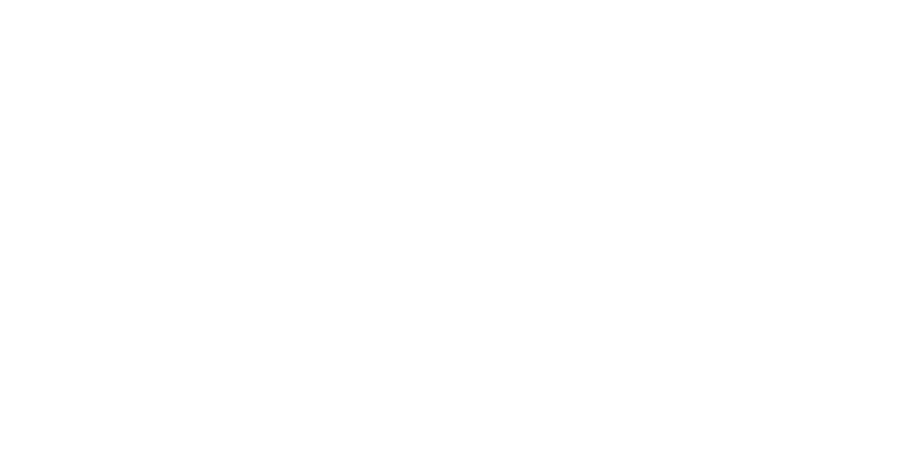
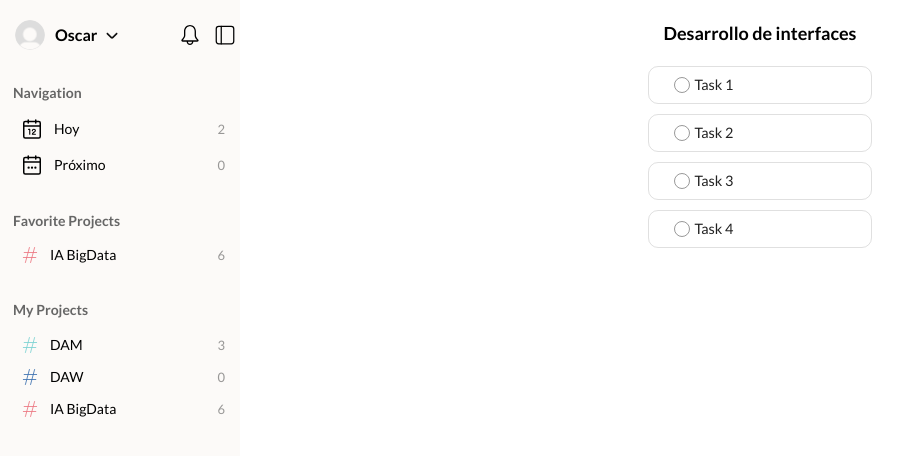
Before and after one commit to DavMunHer/TWDist-Desktop, an Angular app: page / in a window 1280 px wide. Shown: the top 456 px of the page, without its empty margins (0-921 px from the left). Built offline with nearby package versions, Linux system fonts and the light colour scheme.

Commit message:
refactor: Navigation section is now working fine!

```diff
--- a/src/app/app.component.html
+++ b/src/app/app.component.html
@@ -1,8 +1,8 @@
 
-<!-- <main class="main">
+<main class="main">
   <div class="content" style="display: flex; height: 100vh;">
     <app-sidebar></app-sidebar>
     <app-project-section style="width: 100%;"></app-project-section>
   </div>
-</main> -->
+</main>
 <router-outlet />
--- a/src/app/components/sidebar/menu-section/menu-section.component.css
+++ b/src/app/components/sidebar/menu-section/menu-section.component.css
@@ -0,0 +1,68 @@
+.menu-section {
+    padding: 10px 0;
+
+    & .title-section {
+        padding-block: 5px;
+        padding-inline: 3px;
+        display: flex;
+        align-items: center;
+        justify-content: space-between;
+
+        & .ico {
+            visibility: hidden;
+            opacity: 0;
+            padding: 3px;
+            margin-left: 5px;
+            border-radius: 5px;
+        }
+
+        &:hover {
+            & .ico {
+                visibility: visible;
+                opacity: 1;
+            }
+        }
+
+        & .ico:hover {
+            background-color: #dadada;
+        }
+
+        & .menu-title {
+            font-size: 14px;
+            font-weight: 600;
+            color: #666;
+        }
+    }
+
+    & ul {
+        display: block;
+        margin-left: 5px;
+
+        & li {
+            display: flex;
+            align-items: center;
+            padding: 5px;
+            padding-block: 6px;
+            justify-content: space-between;
+            font-size: 14px;
+            line-height: 16px;
+
+            & .project-start {
+                display: flex;
+                align-items: center;
+                gap: 10px;
+            }
+
+            & .pending-tasks {
+                color: #5559;
+                font-size: 13px;
+            }
+        }
+    }
+}
+
+.sidebar-hover:hover {
+    background-color: #eaeaea;
+    border-radius: 8px;
+    cursor: pointer;
+}
--- a/src/app/components/sidebar/menu-section/menu-section.component.html
+++ b/src/app/components/sidebar/menu-section/menu-section.component.html
@@ -1,6 +1,6 @@
 <div class="menu-section menu-navigation">
     <div class="title-section sidebar-hover">
-        <span class="menu-title">Navigation</span>
+        <span class="menu-title">{{menuSectionInfo().title}}</span>
         <svg class="ico" width="20px" height="20px" viewBox="0 0 24 24" fill="none" xmlns="http://www.w3.org/2000/svg">
             <g id="SVGRepo_bgCarrier" stroke-width="0"></g>
             <g id="SVGRepo_tracerCarrier" stroke-linecap="round" stroke-linejoin="round"></g>
@@ -12,19 +12,25 @@
         </svg>
     </div>
     <ul>
-        <li class="sidebar-hover">
-            <div class="project-start">
-
-                <span>Hoy</span>
-            </div>
-            <span class="pending-tasks">2</span>
-        </li>
-        <li class="sidebar-hover">
-            <div class="project-start">
-
-                <span>Próximo</span>
-            </div>
-        </li>
+        @for (item of menuSectionInfo().items; track $index) {
+            <li class="sidebar-hover">
+                <div class="project-start">
+                    @switch (item.icon){
+                        @case ('project') {
+                            <ng-container [ngTemplateOutlet]="projectIcon"></ng-container>
+                        }
+                        @case ('today') {
+                            <ng-container [ngTemplateOutlet]="todayIcon"></ng-container>
+                        }
+                        @case ('upcoming') {
+                            <ng-container [ngTemplateOutlet]="upcomingIcon"></ng-container>
+                        }
+                    }
+                    <span>{{item.name}}</span>
+                </div>
+                <span class="pending-tasks">{{item.pendingTasks}}</span>
+            </li>
+        }
     </ul>
 </div>
 
--- a/src/app/components/sidebar/menu-section/menu-section.component.ts
+++ b/src/app/components/sidebar/menu-section/menu-section.component.ts
@@ -1,11 +1,13 @@
-import { Component } from '@angular/core';
+import { Component, input } from '@angular/core';
+import { TWDSidebarMenu } from '../../../types/sidebar/sidebar-menu';
+import { NgTemplateOutlet } from '@angular/common';
 
 @Component({
-  selector: 'app-menu-section',
-  imports: [],
+  selector: 'sidebar-menu-section',
+  imports: [NgTemplateOutlet],
   templateUrl: './menu-section.component.html',
   styleUrl: './menu-section.component.css'
 })
 export class MenuSectionComponent {
-
+  public menuSectionInfo = input.required<TWDSidebarMenu>()
 }
--- a/src/app/components/sidebar/sidebar.component.html
+++ b/src/app/components/sidebar/sidebar.component.html
@@ -46,59 +46,8 @@
     </div>
 
     <div class="sidebar-menu">
-      <div class="menu-section menu-navigation">
-        <div class="title-section sidebar-hover">
-          <span class="menu-title">Navigation</span>
-          <svg class="ico" width="20px" height="20px" viewBox="0 0 24 24" fill="none"
-            xmlns="http://www.w3.org/2000/svg">
-            <g id="SVGRepo_bgCarrier" stroke-width="0"></g>
-            <g id="SVGRepo_tracerCarrier" stroke-linecap="round" stroke-linejoin="round"></g>
-            <g id="SVGRepo_iconCarrier">
-              <path
-                d="M5.70711 9.71069C5.31658 10.1012 5.31658 10.7344 5.70711 11.1249L10.5993 16.0123C11.3805 16.7927 12.6463 16.7924 13.4271 16.0117L18.3174 11.1213C18.708 10.7308 18.708 10.0976 18.3174 9.70708C17.9269 9.31655 17.2937 9.31655 16.9032 9.70708L12.7176 13.8927C12.3271 14.2833 11.6939 14.2832 11.3034 13.8927L7.12132 9.71069C6.7308 9.32016 6.09763 9.32016 5.70711 9.71069Z"
-                fill="#5559"></path>
-            </g>
-          </svg>
-        </div>
-        <ul>
-          <li class="sidebar-hover">
-            <div class="project-start">
-              <svg width="24px" height="24px" viewBox="0 0 32 32" xmlns="http://www.w3.org/2000/svg" fill="none">
-                <g id="SVGRepo_bgCarrier" stroke-width="0"></g>
-                <g id="SVGRepo_tracerCarrier" stroke-linecap="round" stroke-linejoin="round"></g>
-                <g id="SVGRepo_iconCarrier">
-                  <path stroke="#000000" stroke-linecap="round" stroke-linejoin="round" stroke-width="1.5"
-                    d="M16.5 18.401c0-2.901 4-2.401 4-.401 0 2.5-4 2.434-4 5h4M11.5 16.5H13V23"></path>
-                  <path stroke="#000000" stroke-linejoin="round" stroke-width="2"
-                    d="M5 8a2 2 0 012-2h18a2 2 0 012 2v18a2 2 0 01-2 2H7a2 2 0 01-2-2V8z"></path>
-                  <path stroke="#000000" stroke-linecap="round" stroke-linejoin="round" stroke-width="2"
-                    d="M5 12h22M21 8V4M11 8V4"></path>
-                </g>
-              </svg>
-              <span>Hoy</span>
-            </div>
-            <span class="pending-tasks">2</span>
-          </li>
-          <li class="sidebar-hover">
-            <div class="project-start">
-              <svg width="24px" height="24px" viewBox="0 0 32 32" xmlns="http://www.w3.org/2000/svg" fill="none">
-                <g id="SVGRepo_bgCarrier" stroke-width="0"></g>
-                <g id="SVGRepo_tracerCarrier" stroke-linecap="round" stroke-linejoin="round"></g>
-                <g id="SVGRepo_iconCarrier">
-                  <path stroke="#000000" stroke-linejoin="round" stroke-width="2"
-                    d="M5 8a2 2 0 012-2h18a2 2 0 012 2v18a2 2 0 01-2 2H7a2 2 0 01-2-2V8z"></path>
-                  <path stroke="#000000" stroke-linecap="round" stroke-linejoin="round" stroke-width="2"
-                    d="M5 12h22M21 8V4M11 8V4"></path>
-                  <circle cx="11.5" cy="19.5" r="1.5" fill="#000000"></circle>
-                  <path fill="#000000" d="M17.5 19.5a1.5 1.5 0 11-3 0 1.5 1.5 0 013 0z"></path>
-                  <circle cx="20.5" cy="19.5" r="1.5" fill="#000000"></circle>
-                </g>
-              </svg>
-              <span>Próximo</span>
-            </div>
-          </li>
-        </ul>
-      </div>
+      <sidebar-menu-section [menuSectionInfo]="navMenuSectionInfo()"/>
+
       <div class="menu-section menu-fav-projects">
         <div class="title-section sidebar-hover">
           <span class="menu-title">Favorite Projects</span>
--- a/src/app/components/sidebar/sidebar.component.ts
+++ b/src/app/components/sidebar/sidebar.component.ts
@@ -1,9 +1,11 @@
 import { NgClass } from '@angular/common';
 import { Component, signal } from '@angular/core';
+import { TWDSidebarMenu } from '../../types/sidebar/sidebar-menu';
+import { MenuSectionComponent } from './menu-section/menu-section.component';
 
 @Component({
   selector: 'app-sidebar',
-  imports: [NgClass],
+  imports: [NgClass, MenuSectionComponent],
   templateUrl: './sidebar.component.html',
   styleUrl: './sidebar.component.css'
 })
@@ -33,4 +35,21 @@ export class SidebarComponent {
       pendingTasks: 6
     }
   ])
+
+  protected navMenuSectionInfo = signal<TWDSidebarMenu>({
+    title: "Navigation",
+    items: [
+      {
+        name: "Hoy",
+        pendingTasks: 2,
+        icon: 'today'
+      },
+      {
+        name: "Próximo",
+        pendingTasks: 0,
+        icon: 'upcoming'
+      }
+    ]
+  })
+
 }
```
Also changed, not shown: src/app/app.routes.ts (+1 -6 lines).
